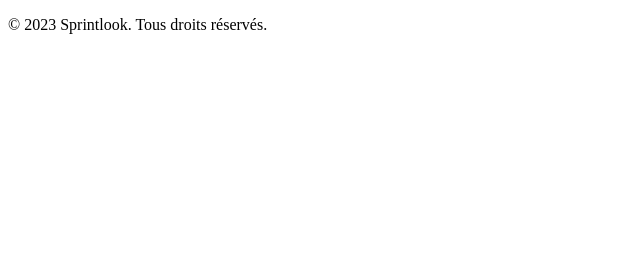
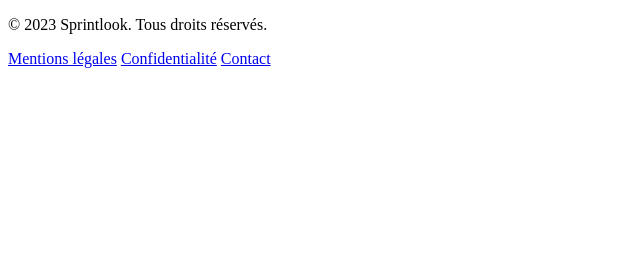
Before and after one commit to AmandineGUISY/SprintLook, a PHP site: page /Footer/footer.php in a window 1280 px wide. Shown: the part 26-300 px from the top of the page, without its empty margins (0-640 px from the left). Run offline with PHP 8.4, Linux system fonts and the light colour scheme; some libraries are stand-ins or nearby versions.

Commit message:
dev/ resolving a bug with the php serv

```diff
--- a/www/App/Footer/footer.php
+++ b/www/App/Footer/footer.php
@@ -8,6 +8,12 @@
                     </div>
                     <p class="text-sm mt-2">© 2023 Sprintlook. Tous droits réservés.</p>
                 </div>
+
+                <div class="flex space-x-6">
+                    <a href="#" class="hover:text-blue-200 transition">Mentions légales</a>
+                    <a href="#" class="hover:text-blue-200 transition">Confidentialité</a>
+                    <a href="#" class="hover:text-blue-200 transition">Contact</a>
+                </div>
             </div>
         </div>
     </footer>
```
Lines whose indentation alone changed are shown as unchanged.
